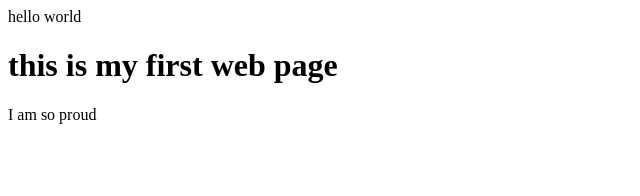
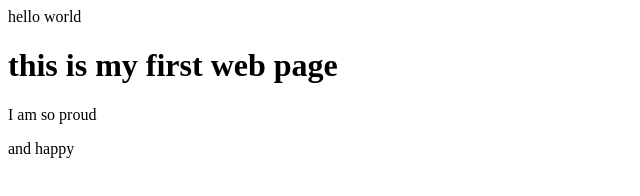
Before and after one commit to githuberkin/index.html, a plain HTML site: page index.html in a window 1280 px wide. Shown: the full height of the page, 0-640 px from the left. Drawn offline with Linux system fonts and the light colour scheme.

Commit message:
and happy

```diff
--- a/index.html
+++ b/index.html
@@ -6,5 +6,6 @@
 <body> hello world
 <h1>this is my first web page</h1>
 <p>I am so proud</p>
+<p>and happy</p>
 </body>
 </html>
```
